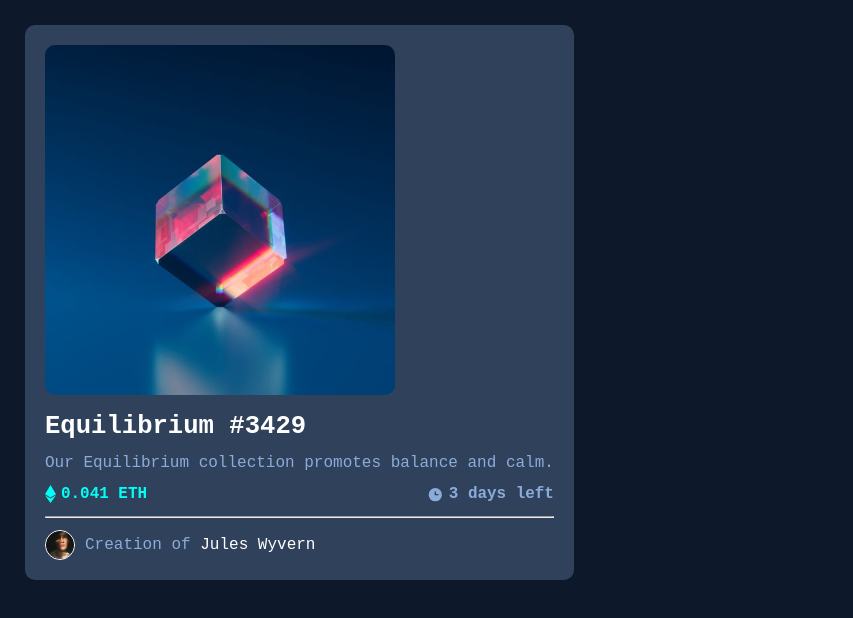
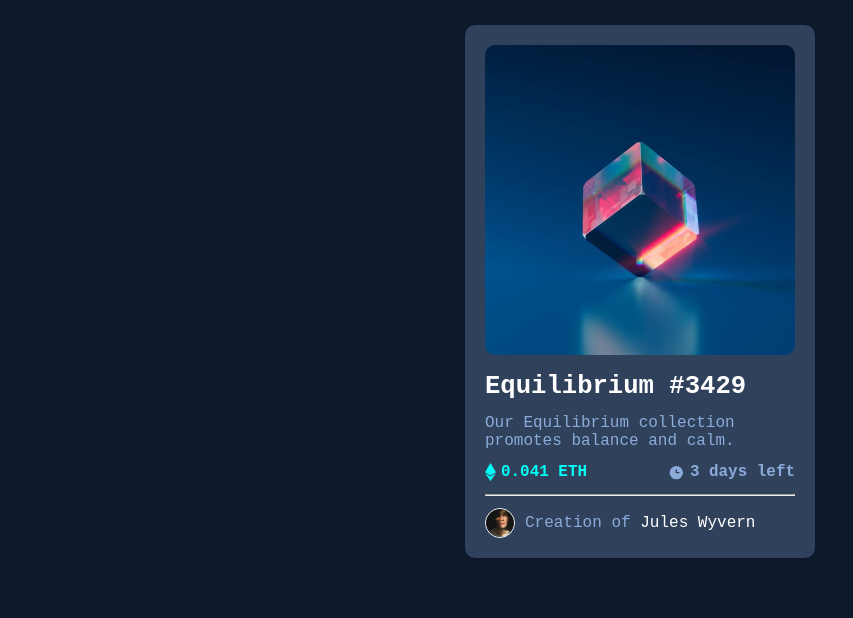
Before and after one commit to davidchmz/Nft-Card-Component-Rebuid-, a plain HTML site: page public/index.html in a window 1280 px wide. Shown: the whole page, without its empty margins (0-853 px from the left). Drawn offline with Linux system fonts and the light colour scheme.

Commit message:
Final commit

```diff
--- a/public/style.css
+++ b/public/style.css
@@ -40,12 +40,19 @@ p {
   border-radius: 10px;
 }
 
+.hero-img img:hover {
+  cursor: pointer;
+}
 .Title {
   margin-top: 12px;
   margin-bottom: 13px;
   font-size: 1.6rem;
 }
 
+.Title:hover {
+  color: var(--Cyan);
+  cursor: pointer;
+}
 .subtitle {
   margin-bottom: 13px;
   color: var(--Soft-blue);
@@ -92,4 +99,19 @@ p {
   color: var(--Soft-blue);
 }
 
-@media;
+.footer p:hover {
+  color: var(--Cyan);
+  cursor: pointer;
+}
+
+@media (min-width: 430px) {
+  .container {
+    width: 350px;
+  }
+
+  body {
+    display: flex;
+    align-items: center;
+    justify-content: center;
+  }
+}
```
